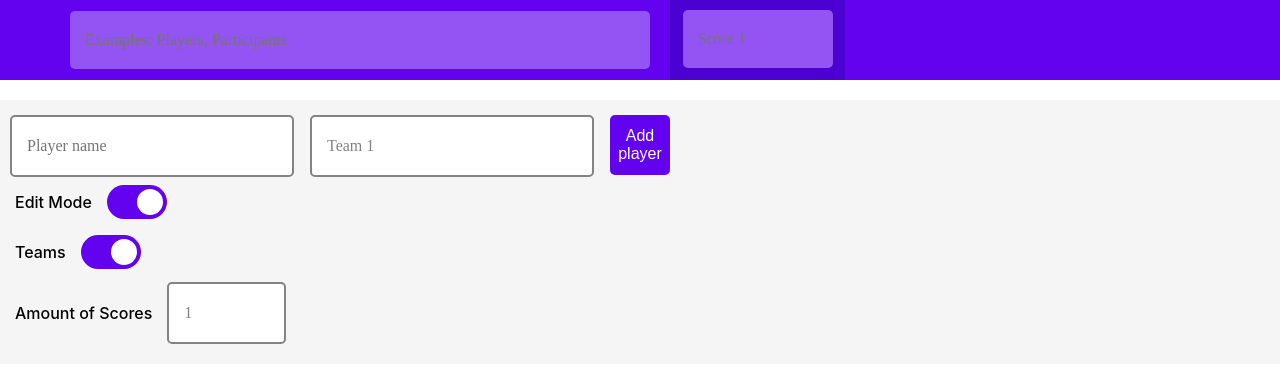
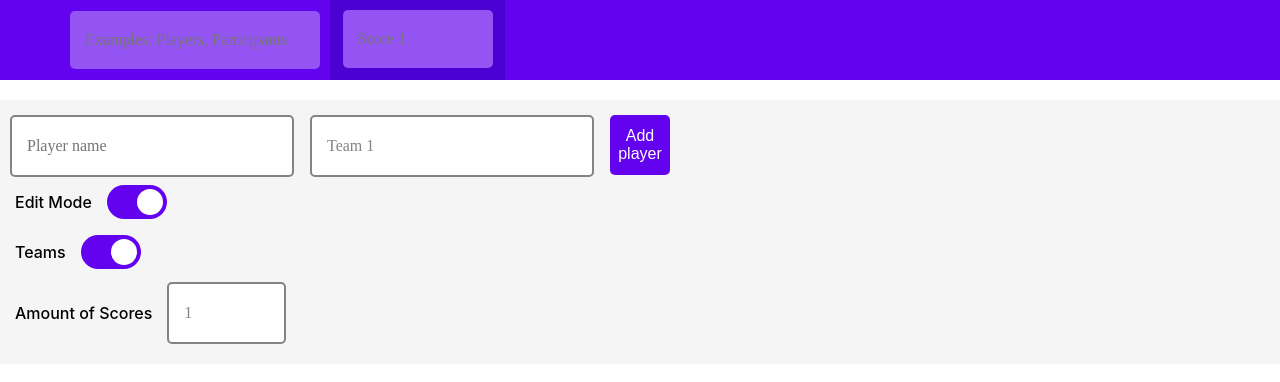
Before and after one commit to TxaiPereira/Leaderboard, a React (Create React App) app: page / in a window 1280 px wide. Shown: the top 382 px of the page. Built offline with nearby package versions, Linux system fonts and the light colour scheme.

Commit message:
updated styling

```diff
--- a/src/App.js
+++ b/src/App.js
@@ -223,7 +223,7 @@ function App() {
       <SettingsWrapper editMode={isEditMode}>
         <NewPlayerWrapper visibility={isEditMode}>
           <NewPlayerInput
-            maxLength={32}
+            maxLength={12}
             type="text"
             value={newPlayerName}
             placeholder="Player name"
@@ -234,7 +234,7 @@ function App() {
           />
           <NewTeamInput
             visibility={isTeamsEnabled}
-            maxLength={32}
+            maxLength={12}
             type="text"
             value={newTeamName}
             placeholder="Team name"
--- a/src/colors.js
+++ b/src/colors.js
@@ -20,9 +20,9 @@ export const textFontSize = "1em";
 export const textFontFamily = "Montserrat";
 export const playerHover = darkGrey;
 
-export const nameWrapperWidth = "670px";
+export const nameWrapperWidth = "330px";
 export const nameTextMargin = "10px";
-export const nameTextWidth = "600px";
+export const nameTextWidth = "330px";
 export const scoreWidth = "175px";
 export const scorePadding = "10px 0";
 
@@ -56,6 +56,7 @@ export const barInputMargin = "10px";
 export const barTextColor = white;
 export const barHeight = "80px";
 export const scoreTextWidth = "40px";
+export const nameHeaderInputWidth = "220px";
 
 export const sectionMarginTop = "20px";
 export const settingsWrapperPadding = "15px 0";
--- a/src/components/PlayerHeaders/styles.js
+++ b/src/components/PlayerHeaders/styles.js
@@ -16,6 +16,7 @@ import {
   barInputWidth,
   nameTextMargin,
   barInputMargin,
+  nameHeaderInputWidth,
 } from "../../colors";
 
 export const PlayerHeaderWrapper = styled.li`
@@ -41,7 +42,7 @@ export const NameHeaderInput = styled.input`
   border: none;
   border-radius: ${inputRadius};
   padding: ${inputPadding};
-  min-width: 550px;
+  min-width: ${nameHeaderInputWidth};
   margin-left: 70px;
 `;
 
```
